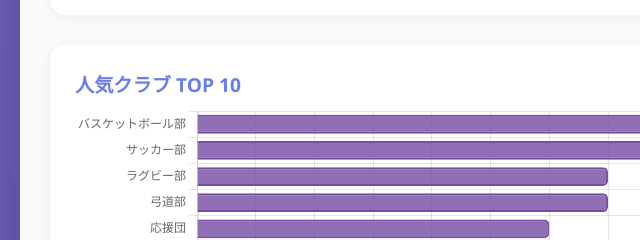
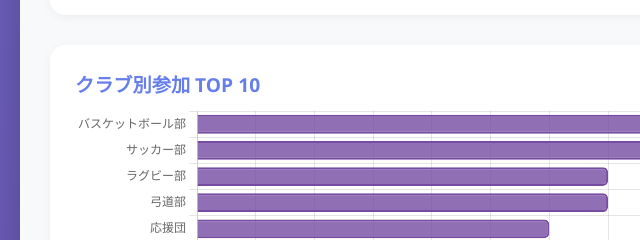
Before and after one commit to yashibata/reunion-dashboard, a plain HTML site: page index.html in a window 1280 px wide. Shown: the part 2223-2463 px from the top of the page, 0-640 px from the left. Drawn offline with nearby package versions, Linux system fonts and the light colour scheme.

Commit message:
Add files via upload

```diff
--- a/index.html
+++ b/index.html
@@ -117,7 +117,7 @@
                 <canvas id="ageGroupChart"></canvas>
             </div>
             <div class="chart-container full-width">
-                <h3>人気クラブ TOP 10</h3>
+                <h3>クラブ別参加 TOP 10</h3>
                 <canvas id="clubChart"></canvas>
             </div>
         </section>
```
